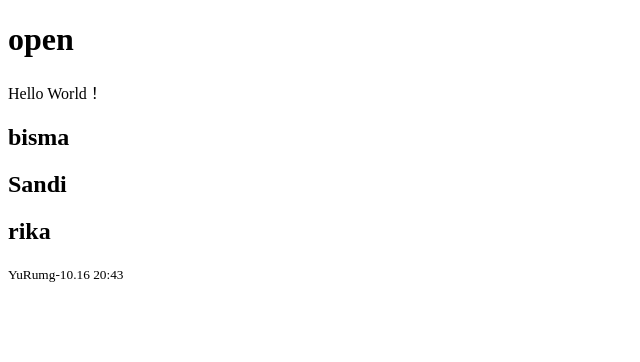
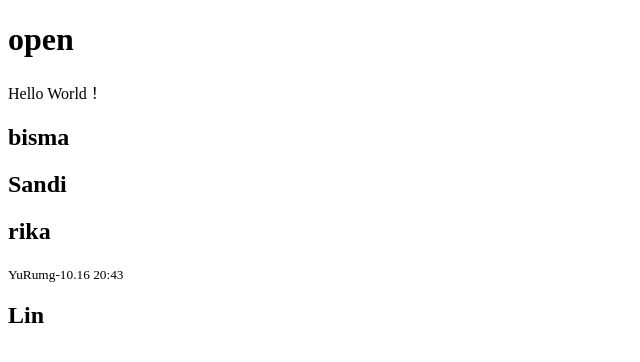
Before and after one commit to Seira83/Sample, a plain HTML site: page index.html in a window 1280 px wide. Shown: the full height of the page, 0-640 px from the left. Drawn offline with Linux system fonts and the light colour scheme.

Commit message:
update index.html

```diff
--- a/index.html
+++ b/index.html
@@ -11,5 +11,6 @@
     <h2>Sandi</h2>
     <h2>rika</h2>
     <small>YuRumg-10.16 20:43</small>
+    <h2>Lin</h2>
   </body>
 </html>
```
